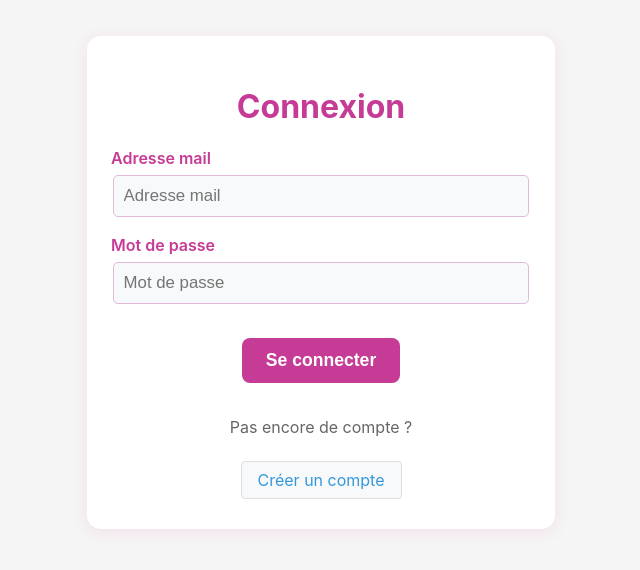
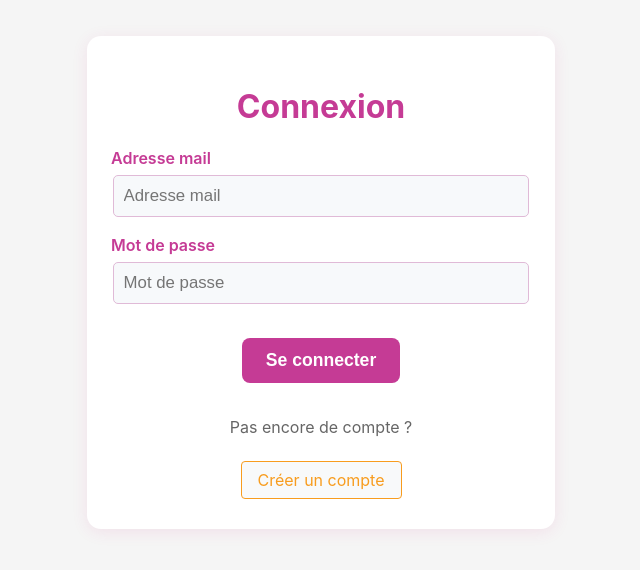
Before and after one commit to AnisseO/benevol-check, a React (Create React App) app in the folder frontend/: page / in a window 1280 px wide. Shown: the top 570 px of the page, without its empty margins (319-959 px from the left). Built offline with nearby package versions, Linux system fonts and the light colour scheme; no server answers.

Commit message:
chgmt couleur bouton inscription

```diff
--- a/frontend/src/styles/Connexion.css
+++ b/frontend/src/styles/Connexion.css
@@ -64,14 +64,14 @@
   margin-top: 0.5rem;
   padding: 8px 16px;
   background-color: #f8f9fa;
-  color: #3498db;
+  color: #f89c1e;
   text-decoration: none;
   border-radius: 4px;
-  border: 1px solid #ddd;
+  border: 1px solid #f89c1e;
   transition: all 0.3s ease;
 }
 
 .auth-link:hover {
   background-color: #e9ecef;
-  border-color: #3498db;
+  border-color: #e88905;
 }
--- a/frontend/src/styles/Inscription.css
+++ b/frontend/src/styles/Inscription.css
@@ -76,7 +76,7 @@
   }
 
   .login-link a {
-    color: #3498db;
+    color: #f89c1e;
     text-decoration: none;
     font-weight: 500;
   }
```
